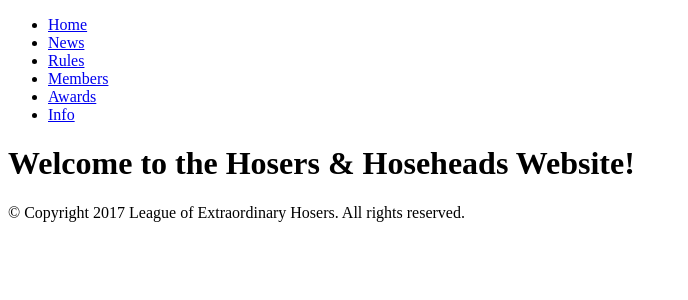
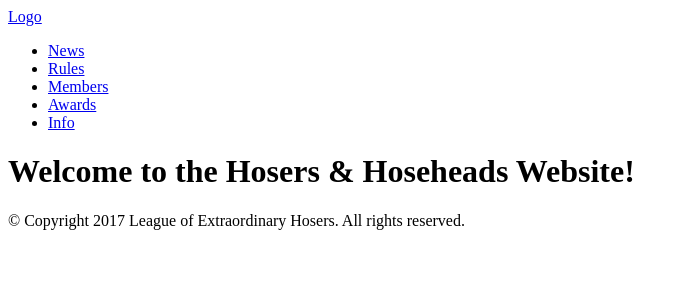
Before and after one commit to kr7pt0/HoserHockeyLeague, a React (Create React App) app: page / in a window 1280 px wide. Shown: the top 300 px of the page, without its empty margins (0-688 px from the left). Built offline with nearby package versions, Linux system fonts and the light colour scheme.

Commit message:
Restructured the files by seperating components and containers.

```diff
--- a/src/components/Header.js
+++ b/src/components/Header.js
@@ -6,8 +6,8 @@ class Header extends Component {
     return (
       <header>
         <nav>
+          <Link to='/'>Logo</Link>
           <ul>
-            <li><Link to='/'>Home</Link></li>
             <li><Link to='/news'>News</Link></li>
             <li><Link to='/rules'>Rules</Link></li>
             <li><Link to='/members'>Members</Link></li>
```
Also changed, not shown: src/components/Main.js (+6 -11 lines), src/containers/Awards.js (renamed from src/components/Awards.js), src/containers/Home.js (renamed from src/components/Home.js), src/containers/Info.js (renamed from src/components/Info.js), src/containers/Members.js (renamed from src/components/Members.js), src/containers/News.js (renamed from src/components/News.js), src/containers/Rules.js (renamed from src/components/Rules.js), 1 other file (tests, documents, lock files or other folders).
